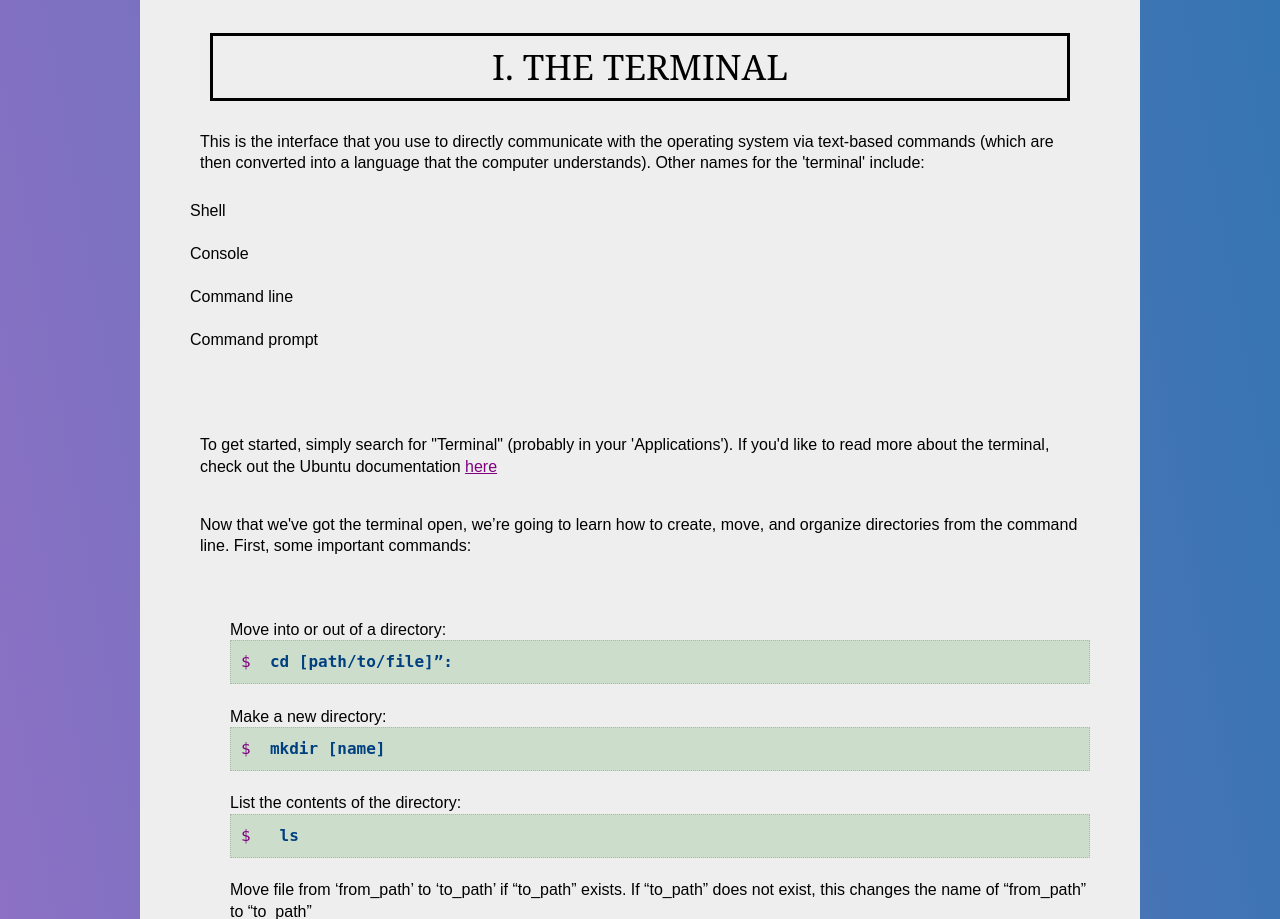
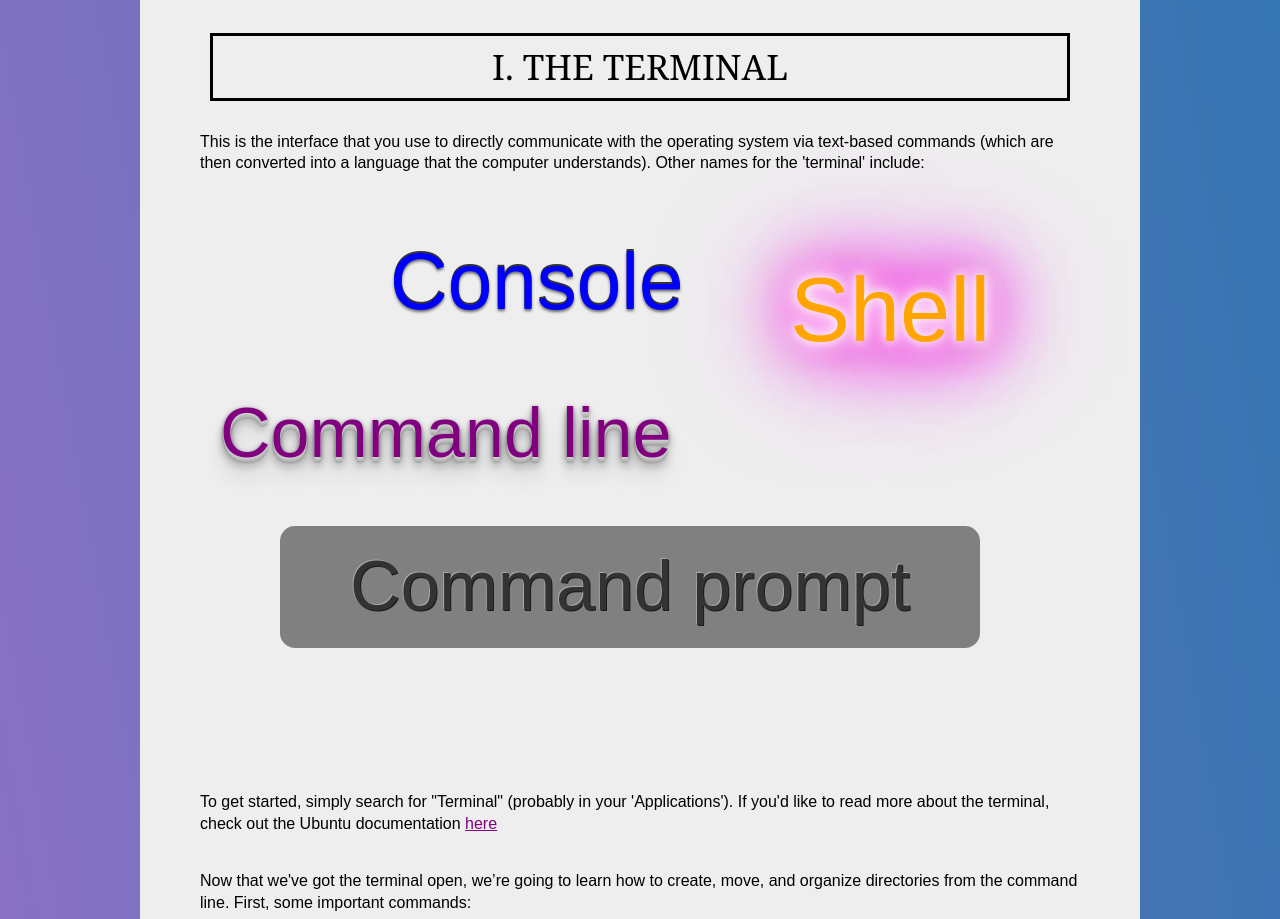
Before and after one commit to maialena/femtechshare, a PHP site: page /HTML/lab0.html in a window 1280 px wide. Shown: the part 1640-2559 px from the top of the page. Run offline with PHP 8.4, Linux system fonts and the light colour scheme; some libraries are stand-ins or nearby versions.

Commit message:
saving flexStyles, flexLabs, flexSched, and mainPageExperiment css and html before make more changes

```diff
--- a/Website/CSS/flexLabs.css
+++ b/Website/CSS/flexLabs.css
@@ -474,3 +474,90 @@
         order: 3;
     }
 }
+
+
+/*STYLE FOR FUN CSS3 TEXT */
+
+
+/*
+USE MULTIPLE SHADOWS TO CREATE 3D EFFECT http://markdotto.com/playground/3d-text/*/
+
+
+/*http://hallofhavoc.com/2011/03/cool-text-effects-using-css3-text-shadow/*/
+
+
+/*COOL EFFECTS */
+
+
+/*SOMETHING ELSE TO PLAY WITH AT SOME POINT: TEXT OVER IMAGE!: http://www.w3schools.com/css/css_positioning.asp */
+
+.threeD {
+    text-shadow: 0 1px 0 #ccc, 0 2px 0 #c9c9c9, 0 3px 0 #bbb, 0 4px 0 #b9b9b9, 0 5px 0 #aaa, 0 6px 1px rgba(0, 0, 0, .1), 0 0 5px rgba(0, 0, 0, .1), 0 1px 3px rgba(0, 0, 0, .3), 0 3px 5px rgba(0, 0, 0, .2), 0 5px 10px rgba(0, 0, 0, .25), 0 10px 10px rgba(0, 0, 0, .2), 0 20px 20px rgba(0, 0, 0, .15);
+    position: relative;
+    left: 30px;
+    width: 500px;
+    font-size: 70px;
+    color: purple;
+    top: -20px;
+    /*border: 1px solid red;*/
+}
+
+.inset {
+    text-shadow: 0px -2px 0px #333, 0px 2px 3px #666;
+    position: relative;
+    top: -50px;
+    right: -200px;
+    width: 500px;
+    height: 100px;
+    font-size: 80px;
+    color: blue;
+    /*border: 3px solid green;*/
+}
+
+.neon {
+    text-shadow: 0 0 10px #fff, 0 0 20px #fff, 0 0 30px #fff, 0 0 40px #ff00de, 0 0 70px #ff00de, 0 0 80px #ff00de, 0 0 100px #ff00de, 0 0 150px #ff00de;
+    font-size: 90px;
+    color: orange;
+    position: relative;
+    right: -600px;
+    bottom: -100px;
+    width: 100px;
+    height: 100px;
+    /*border: 1px solid blue;*/
+}
+
+.emboss {
+    margin: 50px auto;
+    text-align: center;
+    text-shadow: -1px -1px 0 rgba(255, 255, 255, 0.3), 1px 1px 0 rgba(0, 0, 0, 0.8);
+    color: #333;
+    font-size: 70px;
+    position: relative;
+    bottom: 10px;
+    right: 10px;
+    width: 600px;
+    padding: 50px;
+    border-radius: 15px;
+    background: grey;
+    /*border: 3px solid yellow;*/
+}
+
+iframe {
+    width: 100%;
+    text-align: right;
+    margin: 20px;
+}
+
+#workshop {
+    color: blue;
+    font-size: 60px;
+    background-color: cyan;
+    text-decoration: bold;
+    border: 3px solid yellow;
+    font-family: Ariel;
+    padding: 50px;
+    margin: 50px;
+    letter-spacing: 5px;
+    text-align: center;
+    border-radius: 50%;
+}
```
Also changed, not shown: Website/CSS/flexSched.css (+11 -0 lines), Website/CSS/flexStyles.css (+71 -36 lines), Website/CSS/updateMain.css (renamed from Website/CSS/mainPageExperiment.css, +56 -14 lines), Website/HTML/mainPageExperiment.html (deleted, +0 -149 lines), Website/index.html (+93 -25 lines), Website/index1.html (added, +94 -0 lines).
